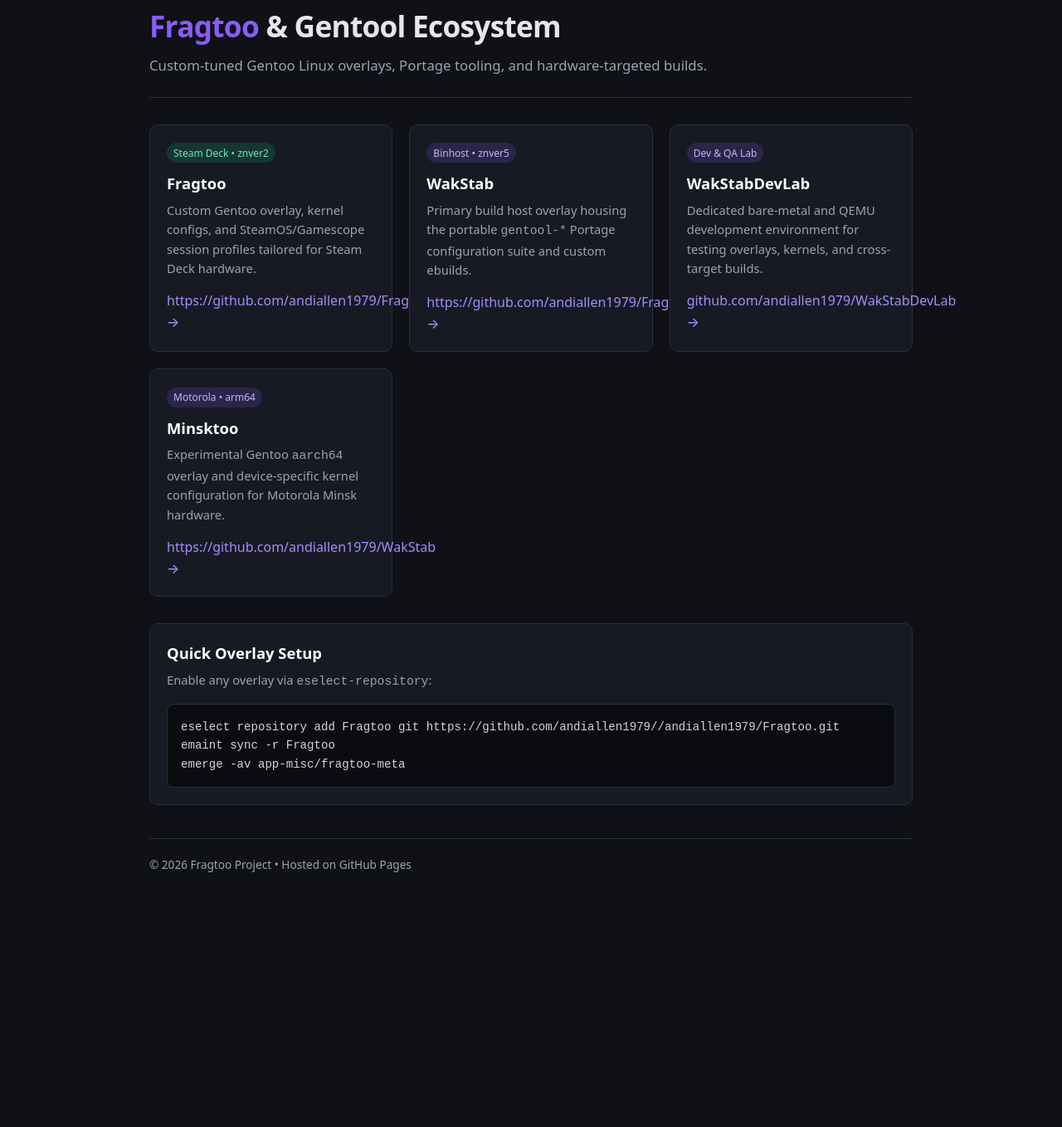
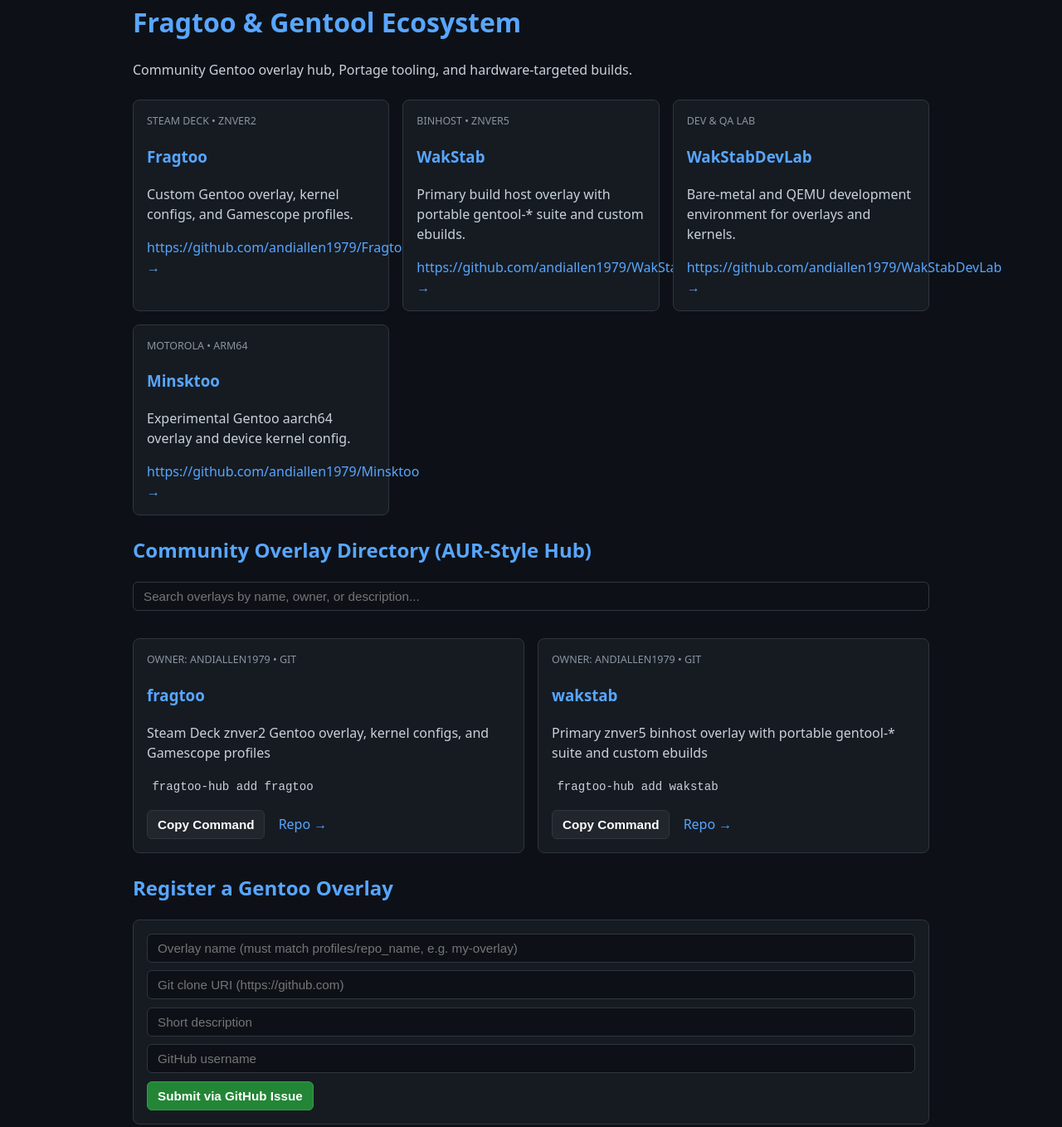
Before and after one commit to andiallen1979/fragtoo-site, a plain HTML site: page index.html in a window 1280 px wide. Shown: the part 29-1387 px from the top of the page at 83% size. Before the commit the page ends 1114 px from the top, so only its background shows below. Drawn offline with Linux system fonts and the light colour scheme.

Commit message:
Add live overlay search UI, registration form, and CI auto-validator

````diff
--- a/index.html
+++ b/index.html
@@ -1,128 +1,71 @@
 <!DOCTYPE html>
 <html lang="en">
 <head>
-  <meta charset="UTF-8" />
-  <meta name="viewport" content="width=device-width, initial-scale=1.0" />
-  <title>Fragtoo — Custom Gentoo Overlays & Target Builds</title>
-  <style>
-    :root {
-      --bg: #0f1117;
-      --card: #171a23;
-      --border: #2a2f3d;
-      --accent: #8b5cf6;
-      --accent2: #10b981;
-      --text: #e5e7eb;
-      --muted: #9ca3af;
-    }
-    * { box-sizing: border-box; margin: 0; padding: 0; }
-    body {
-      font-family: system-ui, -apple-system, Segoe UI, Roboto, sans-serif;
-      background: var(--bg);
-      color: var(--text);
-      line-height: 1.6;
-      padding: 2rem 1.25rem;
-    }
-    .wrap { max-width: 920px; margin: 0 auto; }
-    header {
-      border-bottom: 1px solid var(--border);
-      padding-bottom: 1.5rem;
-      margin-bottom: 2rem;
-    }
-    h1 { font-size: 2.2rem; letter-spacing: -0.02em; }
-    h1 span { color: var(--accent); }
-    .sub { color: var(--muted); margin-top: 0.4rem; font-size: 1.05rem; }
-    .grid {
-      display: grid;
-      grid-template-columns: repeat(auto-fit, minmax(260px, 1fr));
-      gap: 1.25rem;
-      margin-bottom: 2rem;
-    }
-    .card {
-      background: var(--card);
-      border: 1px solid var(--border);
-      border-radius: 10px;
-      padding: 1.25rem;
-    }
-    .card h2 { font-size: 1.15rem; margin-bottom: 0.4rem; color: #fff; }
-    .tag {
-      display: inline-block;
-      font-size: 0.75rem;
-      padding: 0.15rem 0.5rem;
-      border-radius: 999px;
-      background: rgba(139, 92, 246, 0.18);
-      color: #c4b5fd;
-      margin-bottom: 0.6rem;
-    }
-    .tag.green { background: rgba(16, 185, 129, 0.18); color: #6ee7b7; }
-    .card p { color: var(--muted); font-size: 0.92rem; margin-bottom: 0.9rem; }
-    a { color: #a78bfa; text-decoration: none; font-weight: 500; }
-    a:hover { text-decoration: underline; }
-    pre {
-      background: #0a0c10;
-      border: 1px solid var(--border);
-      border-radius: 8px;
-      padding: 1rem;
-      overflow-x: auto;
-      font-size: 0.88rem;
-      color: #d1d5db;
-    }
-    footer {
-      margin-top: 2.5rem;
-      padding-top: 1.25rem;
-      border-top: 1px solid var(--border);
-      color: var(--muted);
-      font-size: 0.85rem;
-    }
-  </style>
+<meta charset="utf-8"><meta name="viewport" content="width=device-width,initial-scale=1">
+<title>Fragtoo — Gentoo Overlay Hub & Target Builds</title>
+<style>
+body{font-family:system-ui,sans-serif;background:#0d1117;color:#c9d1d9;max-width:960px;margin:2rem auto;padding:0 1rem;line-height:1.5}
+h1,h2,h3{color:#58a6ff} .grid{display:grid;grid-template-columns:repeat(auto-fit,minmax(260px,1fr));gap:1rem;margin:1.5rem 0}
+.card{background:#161b22;border:1px solid #30363d;border-radius:8px;padding:1rem}
+input,button{background:#0d1117;color:#c9d1d9;border:1px solid #30363d;border-radius:6px;padding:.5rem .75rem;font-size:.95rem}
+input{width:100%;box-sizing:border-box;margin-bottom:.6rem} button{background:#238636;border-color:#2ea043;color:#fff;cursor:pointer;font-weight:600}
+button.sec{background:#21262d;border-color:#30363d} code{background:#161b22;padding:.2rem .4rem;border-radius:4px;font-size:.88rem}
+a{color:#58a6ff;text-decoration:none} .tag{font-size:.78rem;color:#8b949e;text-transform:uppercase}
+</style>
 </head>
 <body>
-  <div class="wrap">
-    <header>
-      <h1><span>Fragtoo</span> &amp; Gentool Ecosystem</h1>
-      <p class="sub">Custom-tuned Gentoo Linux overlays, Portage tooling, and hardware-targeted builds.</p>
-    </header>
+<h1>Fragtoo & Gentool Ecosystem</h1>
+<p>Community Gentoo overlay hub, Portage tooling, and hardware-targeted builds.</p>
 
-    <div class="grid">
-      <div class="card">
-        <span class="tag green">Steam Deck &bull; znver2</span>
-        <h2>Fragtoo</h2>
-        <p>Custom Gentoo overlay, kernel configs, and SteamOS/Gamescope session profiles tailored for Steam Deck hardware.</p>
-        <a href="https://github.com/andiallen1979//andiallen1979/Fragtoo">https://github.com/andiallen1979/Fragtoo &rarr;</a>
-      </div>
+<div class="grid" id="core"></div>
 
-      <div class="card">
-        <span class="tag">Binhost &bull; znver5</span>
-        <h2>WakStab</h2>
-        <p>Primary build host overlay housing the portable <code>gentool-*</code> Portage configuration suite and custom ebuilds.</p>
-        <a href="https://github.com/andiallen1979//andiallen1979/Fragtoo">https://github.com/andiallen1979/Fragtoo &rarr;</a>
-      </div>
+<h2>Community Overlay Directory (AUR-Style Hub)</h2>
+<input id="q" placeholder="Search overlays by name, owner, or description..." oninput="render()">
+<div id="list" class="grid"></div>
 
-      <div class="card">
-        <span class="tag">Dev &amp; QA Lab</span>
-        <h2>WakStabDevLab</h2>
-        <p>Dedicated bare-metal and QEMU development environment for testing overlays, kernels, and cross-target builds.</p>
-        <a href="https://github.com/andiallen1979//andiallen1979/WakStabDevLab">github.com/andiallen1979/WakStabDevLab &rarr;</a>
-      </div>
+<h2>Register a Gentoo Overlay</h2>
+<div class="card">
+  <input id="rName" placeholder="Overlay name (must match profiles/repo_name, e.g. my-overlay)">
+  <input id="rUri" placeholder="Git clone URI (https://github.com)">
+  <input id="rDesc" placeholder="Short description">
+  <input id="rOwner" placeholder="GitHub username">
+  <button onclick="submitOverlay()">Submit via GitHub Issue</button>
+</div>
 
-      <div class="card">
-        <span class="tag">Motorola &bull; arm64</span>
-        <h2>Minsktoo</h2>
-        <p>Experimental Gentoo <code>aarch64</code> overlay and device-specific kernel configuration for Motorola Minsk hardware.</p>
-        <a href="https://github.com/andiallen1979//andiallen1979/Fragtoo">https://github.com/andiallen1979/WakStab &rarr;</a>
-      </div>
-    </div>
+<script>
+const GH = "https://github.com" + "/andiallen1979/";
+const CORE = [
+  ["Steam Deck • znver2","Fragtoo","Custom Gentoo overlay, kernel configs, and Gamescope profiles.",GH+"Fragtoo"],
+  ["Binhost • znver5","WakStab","Primary build host overlay with portable gentool-* suite and custom ebuilds.",GH+"WakStab"],
+  ["Dev & QA Lab","WakStabDevLab","Bare-metal and QEMU development environment for overlays and kernels.",GH+"WakStabDevLab"],
+  ["Motorola • arm64","Minsktoo","Experimental Gentoo aarch64 overlay and device kernel config.",GH+"Minsktoo"]
+];
+document.getElementById("core").innerHTML = CORE.map(([t,n,d,u])=>`<div class="card"><div class="tag">${t}</div><h3>${n}</h3><p>${d}</p><a href="${u}">${u} →</a></div>`).join("");
 
-    <section class="card">
-      <h2>Quick Overlay Setup</h2>
-      <p>Enable any overlay via <code>eselect-repository</code>:</p>
-      <pre>eselect repository add Fragtoo git https://github.com/andiallen1979//andiallen1979/Fragtoo.git
-emaint sync -r Fragtoo
-emerge -av app-misc/fragtoo-meta</pre>
-    </section>
+let overlays = [];
+fetch("overlays.json").then(r=>r.json()).then(d=>{overlays=d.overlays||[];render();});
 
-    <footer>
-      &copy; 2026 Fragtoo Project &bull; Hosted on GitHub Pages
-    </footer>
-  </div>
+function render(){
+  const term = document.getElementById("q").value.toLowerCase();
+  const rows = overlays.filter(o=>`${o.name} ${o.owner} ${o.description}`.toLowerCase().includes(term));
+  document.getElementById("list").innerHTML = rows.map(o=>`
+    <div class="card">
+      <div class="tag">owner: ${o.owner} • ${o.sync_type||"git"}</div>
+      <h3>${o.name}</h3><p>${o.description}</p>
+      <p><code>fragtoo-hub add ${o.name}</code></p>
+      <button class="sec" onclick="navigator.clipboard.writeText('fragtoo-hub add ${o.name}')">Copy Command</button>
+      <a style="margin-left:.75rem" href="${o.homepage||o.sync_uri}">Repo →</a>
+    </div>`).join("") || "<p>No matching overlays found.</p>";
+}
+
+function submitOverlay(){
+  const payload = {name:rName.value.trim(),description:rDesc.value.trim(),owner:rOwner.value.trim(),sync_type:"git",sync_uri:rUri.value.trim()};
+  if(!payload.name || !payload.sync_uri) return alert("Name and Git URI are required.");
+  const u = new URL(GH + "fragtoo-site/issues/new");
+  u.searchParams.set("title", "Register overlay: " + payload.name);
+  u.searchParams.set("body", "```json\n" + JSON.stringify(payload, null, 2) + "\n```");
+  window.open(u.toString(), "_blank");
+}
+</script>
 </body>
 </html>
````
Also changed, not shown: 1 other file.
